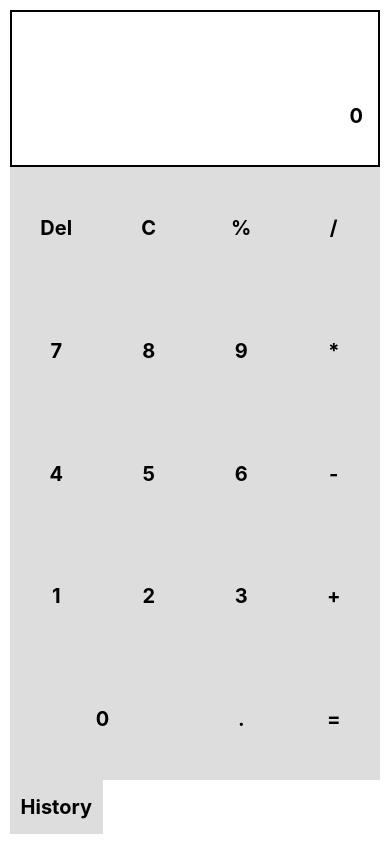
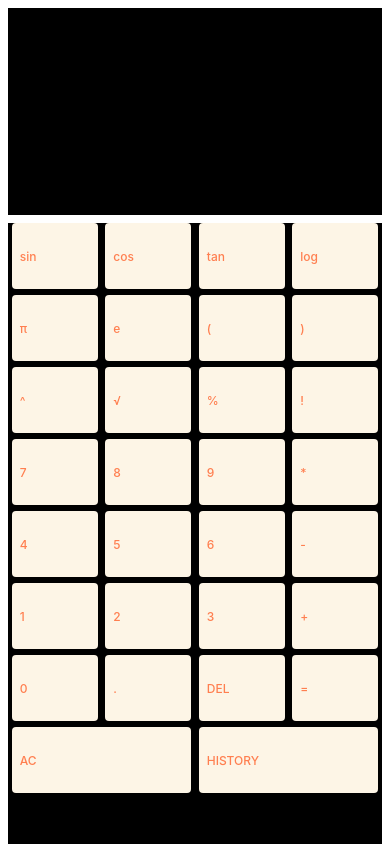
Before and after one commit to Zrmikstri/calculator, a React Native app: screen / in a window 390 px wide. Built offline with nearby package versions, Linux system fonts and the light colour scheme.

Commit message:
Update App.js

```diff
--- a/App.js
+++ b/App.js
@@ -1,295 +1,300 @@
-// https://stackoverflow.com/questions/69692842/error-message-error0308010cdigital-envelope-routinesunsupported
+import { StyleSheet, Text, View, Pressable, FlatList, TouchableOpacity } from 'react-native';
+import React, { useState, useEffect } from 'react';
+import { Modal } from 'react-native-web';
 
-import React, { useState } from 'react';
-import { Text, View, TouchableOpacity, StyleSheet, Modal, FlatList, TextInput } from 'react-native';
-
-const HistoryItem = ({ itemExpression, itemResult, onPress }) => (
+const KeyboardLayout = ({
+  values,
+  input, setInput,
+  output, setOutput,
+  outputText,setOutputText,
+  isContinuous, setIsContinuous,
+  isFirst, setIsFirst,
+  history, setHistory,
+  modalVisible, setModalVisible
+}) => (
+    <View style={styles.row}>
+      {values.map((value) => (
         <TouchableOpacity
-		style={styles.historyCell}
-		onPress={onPress}
-	>
-		<Text style={styles.historyText}>{itemExpression}</Text>
-		<Text style={styles.historyText}>= {itemResult}</Text>
-	</TouchableOpacity>
-);
-
-const Calculator = () => {
-	const basicButtons = ['Del', 'C', '%', '/', '7', '8', '9', '*', '4', '5', '6', '-', '1', '2', '3', '+', '0', '.', '='];
-
-	// Expression and result states
-	const [expression, setExpression] = useState('');
-	const [result, setResult] = useState('0');
-
-	// History states
-	const [history, setHistory] = useState([]);
-	const [showHistory, setShowHistory] = useState(false);
-	const [selectedHistoryId, setSelectedHistoryId] = useState(null);
-
-	// Search states
-	const [query, setQuery] = useState('');
-	const [searchResult, setSearchResult] = useState([]);
-
-	// Calculate the expression entered by the user from the keypad
-	const evaluateExpression = () => {
-		let evaluationResult;
-
+          key={value}
+          onPress={() => {
+            if (value === '=') {
+              let result
+              if (isContinuous) {
                   try {
-			evaluationResult = Function(`return (${expression})`)();
-			return (Math.round(evaluationResult * 100) / 100).toString();
+                      result = eval(input)
+                      result = (Math.round(result * 100) / 100).toString()
                   }
-		catch (error) {
-			alert(error.message + `\nPlease re-enter your expression`);
-			throw error;
+                  catch (e) {
+                      setOutput('Error')
                   }
-	};
-
-	// Handle the button press event from the keypad
-	const handleButtonPress = (button) => {
-		// Only show = when = is pressed
-		if (result[0] === '=') {
-			setResult(result.slice(1));
-		}
-
-		// Handle button presses
-		switch (button) {
-			case 'Del': {
-				setExpression(expression.slice(0, -1));
-				setResult('0');
-				break;
-			}
-			case 'C': {
-				setExpression('');
-				setResult('0');
-				break;
-			}
-			case '=': {
-				try {
-					const evaluationResult = evaluateExpression();
-
-					// Add to history
-					setHistory([...history, { expression: expression, result: evaluationResult }]);
-
-					// Update result and expression
-					setResult(`=${evaluationResult}`);
-					setExpression(evaluationResult);
-				}
-				catch (error) {
-					setExpression(expression);
-					setResult('ERROR');
-				}
-				break;
-			}
-			default: {
-				setExpression(expression + button);
-				break;
+                  finally {
+                      if (result === undefined)
+                          setOutput('Error')
+                      else
+                          setOutput(result)
+                      setIsContinuous(false)
                   }
               }
-	};
-
-	// Handle the history item press to update expression and result event
-	const renderHistoryItem = ({ item }) => (
-		< HistoryItem
-			itemExpression={item.expression}
-			itemResult={item.result}
-			onPress={() => {
-				// Clear the query so the search result is not shown, instead the history is shown
-				setQuery('');
-
-				// Update the expression and result to the selected history item
-				setExpression(item.expression);
-				setResult(`=${item.result}`);
-
-				// Close the history modal
-				setShowHistory(false);
-
-
-				setSelectedHistoryId(item.expression);
-			}}
-		/>
-	);
-
-	// Handle the search expression and result with the query entered by the user
-	const findInHIstory = (query) => {
-		{
-			// We split the query into token incase the user want to simultaneously search for multiple number or operator in the history
-			function tokenize(input) {
-				return input.split(' ');
+              else {
+                  try {
+                      result = eval(input)
+                      result = (Math.round(result * 100) / 100).toString()
                   }
-
-			// We check if every single token is a substring of the expression or result in the history
-			function match(query, expression, result) {
-				const tokens = tokenize(query);
-				return tokens.some(token => expression.includes(token) || result.includes(token));
+                  catch (e) {
+                      setOutput('Error')
                   }
-
-			// We filter the history to only show the expression and result that match the query and update the search result
-			setSearchResult(history.filter(item => item.expression.includes(query) || item.result.includes(query) || match(query, item.expression, item.result)));
+                  finally {
+                      if (result === undefined)
+                          setOutput('Error')
+                      else
+                          setOutput(result)
+                      setIsFirst(true)
                   }
-
-
-	};
-
-
-	return (
-		<View style={styles.container}>
-
-			{/* main screen */}
-			<View style={styles.displayContainer}>
-
-				<Text style={styles.outputText}>
-					{expression}
+              }
+              setHistory([...history, { expression: outputText, result: '= '+ result}]);
+            }
+            else if (value === 'AC') {
+                setInput('')
+                setOutput('')
+                setOutputText('')
+            }
+            else if (value === 'DEL') {
+              setInput(input.slice(0,-1))
+              setOutputText(outputText.slice(0,-1))
+            }
+            else if (value === decodeURI('%CF%80')) {
+                setOutputText(outputText + decodeURI('%CF%80'))
+                setInput(input + '3.141592654')
+            }
+            else if (value === 'e') {
+              setOutputText(outputText + value)
+              setInput(input + '2.71828')
+            }
+            else if (value === '^') {
+                setOutputText(outputText + '^(')
+                setInput(input + `**(`)
+            }
+            else if (value === decodeURI('%E2%88%9A')) {
+                setOutputText(outputText + `${decodeURI('%E2%88%9A')}(`)
+                setInput(input + `Math.sqrt(`)
+            }
+            else if (value === '%') {
+              setOutputText(outputText + '%')
+              setInput(input + '/100')
+            }
+            else if (value === 'sin' | value === 'cos' | value === 'tan' | value === 'log') {
+              if (isContinuous) {
+                  setOutputText(outputText + `${value}(`)
+                  setInput(input + `Math.${value}(`)
+              }
+              else {
+                  if (isFirst) {
+                      setOutputText(output + `${value}(`)
+                      setInput(output + `Math.${value}(`)
+                      setIsFirst(false)
+                  }
+                  else {
+                      setOutputText(outputText + `${value}(`)
+                      setInput(input + `Math.${value}(`)
+                  }
+              }
+            }
+            else if (value == 'HISTORY') {
+              setModalVisible(!modalVisible)
+            }
+            else {
+              if (input[input.length - 1] === '+' || input[input.length - 1] === '-' || input[input.length - 1] === '*' || input[input.length - 1] ==='/') {
+                if (value === '+' || value === '-' || value === '*' || value ==='/'){
+                  setInput(input)
+                  setOutputText(outputText)
+                }
+                else{
+                  setInput(input + value)
+                  setOutputText(outputText + value)
+                }
+              }
+              else {
+                if (isContinuous) {
+                  setInput(input + value)
+                  setOutputText(outputText + value)
+                }
+                else {
+                  if (isFirst) {
+                      setInput(output + value)
+                      setOutputText(output + value)
+                      setOutput('')
+                      setIsFirst(false)
+                  }
+                  else {
+                      setInput(input + value)
+                      setOutputText(outputText + value)
+                  }
+                }
+              }
+            }
+          }
+        }
+          style={[
+            styles.button,
+          ]}
+        >
+          <Text
+            style={[
+              styles.buttonLabel
+            ]}
+          >{value}
           </Text>
-
-				<Text style={styles.outputText}>
-					{result}
-				</Text>
-			</View>
-
-			{/* keypad */}
-			<View style={styles.buttonContainer}>
-				{
-					basicButtons.map((button) => (
-						<TouchableOpacity
-							key={button}
-							style={button === '0' ? styles.zeroButton : styles.button}
-							onPress={() => handleButtonPress(button)}
-						>
-							<Text style={styles.buttonText}>{button}</Text>
         </TouchableOpacity>
       ))
       }
     </View>
+);
 
-			{/* history button */}
-			<TouchableOpacity
-				style={styles.button}
-				onPress={() => setShowHistory(!showHistory)}
-			>
-				<Text style={styles.buttonText}>History</Text>
-			</TouchableOpacity>
+const HistoryItem = ({outputText, output}) => (
+  <View style = {{
+		flex: 1,
+		flexDirection: 'column',
+		borderWidth: 2,
+		margin: 1,
+    borderColor: 'red',
+    borderWidth: 2,
+	}}>
+    <Text style={styles.output}>{outputText}</Text>
+    <Text style={styles.output}>{output}</Text>
+  </View>
+);
 
-			{/* history screen */}
+const App = () => {
+  const [outputText, setOutputText] = useState('')
+  const [output, setOutput] = useState('')
+  const [input, setInput] = useState('')
+  const [isContinuous, setIsContinuous] = useState(true)
+  const [isFirst, setIsFirst] = useState(true)
+  const [history, setHistory] = useState([])
+  const [modalVisible, setModalVisible] = useState(false);
+
+  const renderHistoryItem = ({item}) => (
+    <HistoryItem
+      outputText={item.expression}
+      output={item.result}
+    />
+  );
+
+  return (
+    <View style={{flex: 1}}>
+      <View style={[styles.container, {flex: 1}]}>
+        <Text style={[styles.output, {flex: 1}]}>{outputText}</Text>
+        <Text style={[styles.output, {flex: 1}]}>{output}</Text>
+      </View>
+      <View style={[styles.container, {
+        flex: 3,
+        flexDirection: "column"
+      }]}>
+        <KeyboardLayout
+          values = {['sin', 'cos', 'tan', 'log', decodeURI('%CF%80'), 'e', '(', ')', '^', decodeURI('%E2%88%9A'), '%', '!','7','8','9','*','4','5','6','-','1','2','3','+','0','.','DEL','=','AC', 'HISTORY']}
+          input ={input}
+          setInput={setInput}
+          output ={output}
+          setOutput = {setOutput}
+          outputText ={outputText}
+          setOutputText ={setOutputText}
+          isContinuous = {isContinuous}
+          setIsContinuous = {setIsContinuous}
+          isFirst = {isFirst}
+          setIsFirst = {setIsFirst}
+          history = {history}
+          setHistory = {setHistory}
+          modalVisible = {modalVisible}
+          setModalVisible = {setModalVisible}
+        />
+      </View>
       <Modal
         animationType="slide"
-				visible={showHistory}
-				onRequestClose={() => {
-					setShowHistory(!showHistory);
-				}}
+        transparent={true}
+        visible={modalVisible}
       >
-				<View
-					style={{
-						flexDirection: 'row',
-						justifyContent: 'space-between',
-						alignItems: 'center',
-						padding: 10
-					}}
-				>
+        <View style={[styles.container, {flex: 1}]}>
           <TouchableOpacity
-						style={styles.button}
-						onPress={() => {
-							setQuery('');
-							setShowHistory(!showHistory);
-						}}
-					>
-						<Text style={styles.buttonText}>History</Text>
-					</TouchableOpacity>
-
-					{/* Need to test on phone device for keyboard type */}
-					<TextInput
-						style={styles.searchBar}
-						keyboardType='numeric'
-						placeholder='Insert your query'
-						defaultValue=''
-						onChangeText={
-							(newQuery) => {
-								setQuery(newQuery);
-								findInHIstory(newQuery);
+            onPress ={()=>{
+              setModalVisible(!modalVisible)
             }
           }
+          style = {styles.box}
+          >
+            <Text
+            style={[
+              styles.buttonLabel
+            ]}
+          >Close
+          </Text>
+          </TouchableOpacity>
+          <FlatList
+            data={history}
+            renderItem={renderHistoryItem}
           />
         </View>
-
-
-				<FlatList
-					style={styles.historyContainer}
-					data={query.length ? searchResult : history}
-					renderItem={renderHistoryItem}
-					extraData={selectedHistoryId}
-				/>
       </Modal>
-
-		</View >
+    </View>
   );
 };
 
 const styles = StyleSheet.create({
   container: {
-		flex: 1,
-		padding: 10,
-		justifyContent: 'center'
+    marginTop: 8,
+    marginLeft: 8,
+    marginRight: 8,
+    backgroundColor: "black",
   },
-	displayContainer: {
-		flex: 1,
-		boderColor: 'black',
-		borderWidth: 2,
+  box: {
+    justifyContent: 'center',
+    textAlign: "center",
+    backgroundColor: "oldlace",
+    width: 50,
+    height: 50,
   },
-	buttonContainer: {
-		flex: 4,
-		flexDirection: 'row',
-		flexWrap: 'wrap',
-	},
-	outputText: {
-		flex: 1,
-		padding: 15,
-		fontSize: 20,
-		fontWeight: 'bold',
-		textAlign: 'right'
+  row: {
+    flexDirection: "row",
+    flexWrap: "wrap",
   },
   button: {
-		width: '25%',
-		alignItems: 'center',
+    flex: 1,
+    paddingHorizontal: 8,
+    paddingVertical: 6,
+    borderRadius: 4,
     justifyContent: 'center',
-		backgroundColor: '#DDDDDD',
-		padding: 15,
+    backgroundColor: "oldlace",
+    marginHorizontal: "1%",
+    minWidth: "21%",
+    minHeight: "25%",
+    marginBottom: 6,
+    textAlign: "center",
   },
-	buttonText: {
-		fontSize: 20,
-		fontWeight: 'bold',
+  selected: {
+    backgroundColor: "coral",
+    borderWidth: 0,
   },
-	zeroButton: {
-		width: '50%',
-		alignItems: 'center',
-		justifyContent: 'center',
-		backgroundColor: '#DDDDDD',
-		padding: 15,
+  buttonLabel: {
+    fontSize: 12,
+    fontWeight: "500",
+    color: "coral",
   },
-	historyContainer: {
-		flex: 2,
-		boderColor: 'black',
-		borderWidth: 2,
-		padding: 10,
+  selectedLabel: {
+    color: "white",
   },
-	historyText: {
-		flex: 1,
-		padding: 15,
-		fontSize: 20,
-		fontWeight: 'bold',
-		textAlign: 'right'
+  label: {
+    textAlign: "center",
+    marginBottom: 10,
+    fontSize: 24,
   },
-	historyCell: {
-		flex: 1,
-		flexDirection: 'column',
-		borderWidth: 2,
-		margin: 1
+  output: {
+    color: 'white',
+    textAlign: "right",
+    marginBottom: 10,
+    fontSize: 30,
+    marginTop: 5,
+    marginLeft: 5,
+    marginRight: 5,
   },
-	searchBar: {
-		flex: 4,
-		flexDirection: 'row',
-		flexWrap: 'wrap',
-		borderWidth: 2,
-		padding: 10,
-	},
-
 });
 
-export default Calculator;
+export default App;
```
Lines whose indentation alone changed are shown as unchanged.
